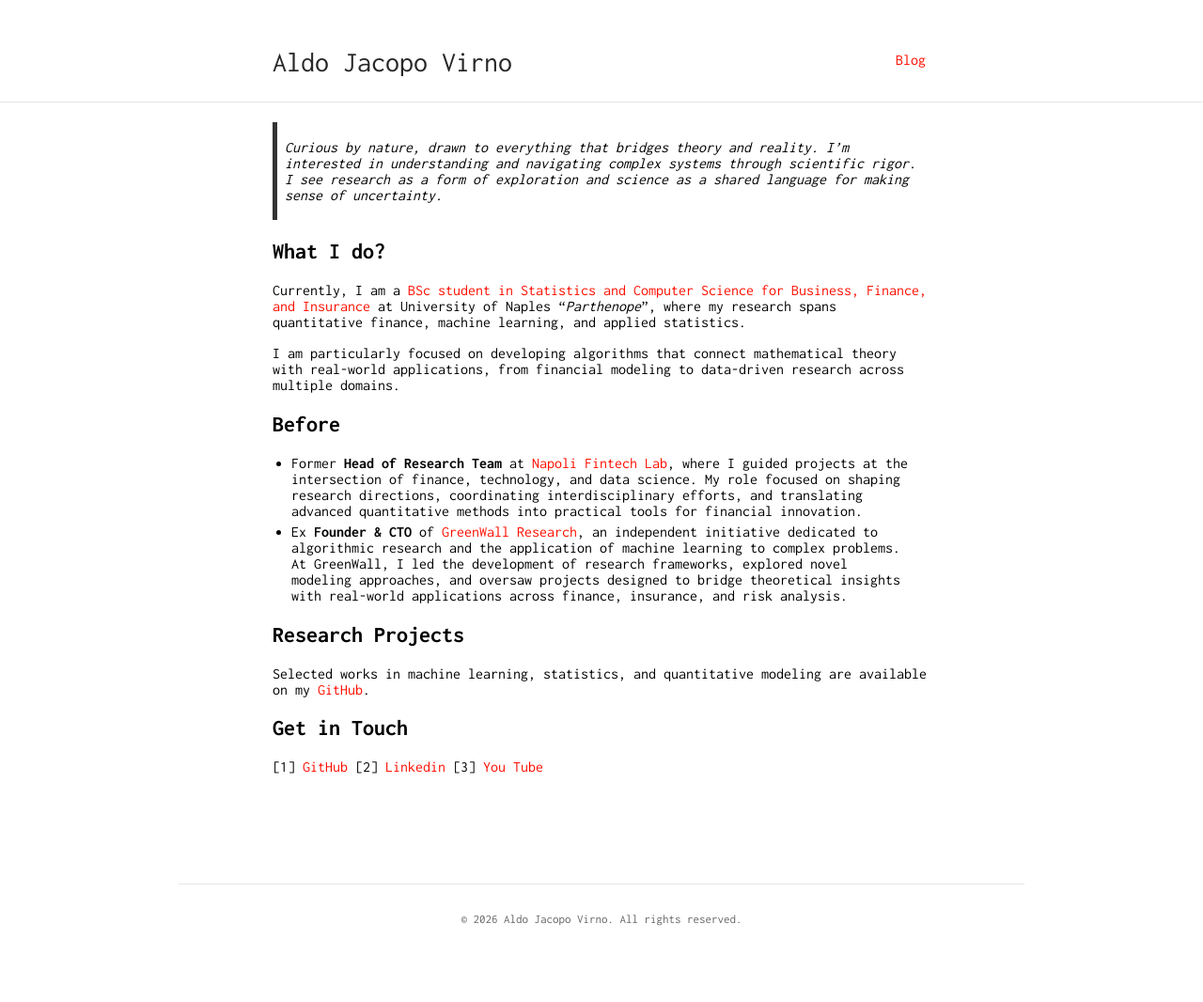
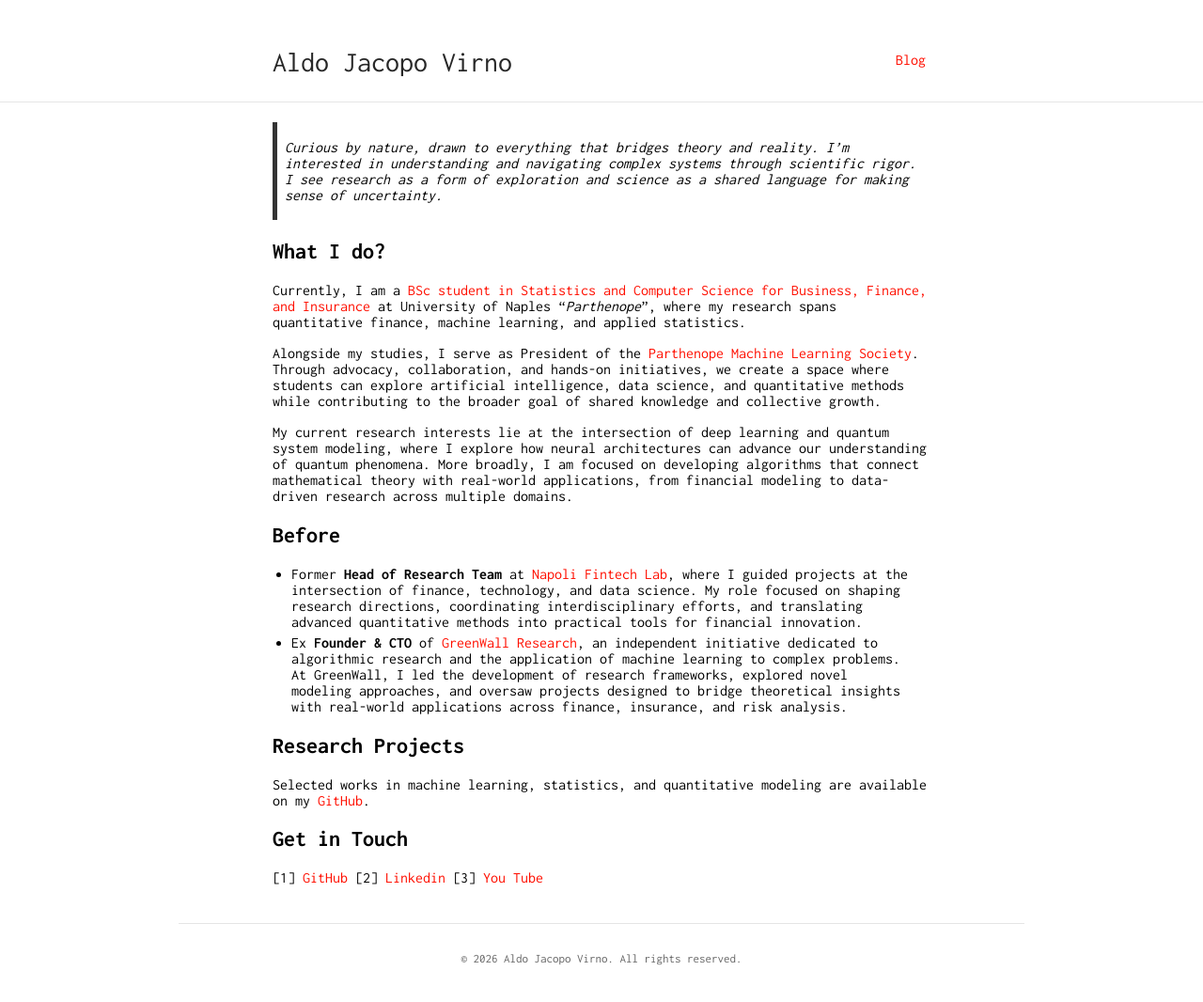
Before and after one commit to aldojacopovirno/aldojacopovirno.github.io, a Jekyll site: the page built from index.md, in a window 1280 px wide. Shown: the whole page at 94% size. Built offline with Jekyll 4.4.1, drawn with Linux system fonts in a browser that asks for light colours; before the commit the page ends 1024 px from its top, so only the background shows below that.

Commit message:
Revise personal introduction and research focus in index.md

```diff
--- a/index.md
+++ b/index.md
@@ -9,7 +9,9 @@ title: Aldo Jacopo Virno
 
 Currently, I am a [BSc student in Statistics and Computer Science for Business, Finance, and Insurance](https://orienta.uniparthenope.it/laurea-triennale/statistica-informatica-azienda-finanza-assicurazioni/) at University of Naples "_Parthenope_", where my research spans quantitative finance, machine learning, and applied statistics.
 
-I am particularly focused on developing algorithms that connect mathematical theory with real-world applications, from financial modeling to data-driven research across multiple domains.
+Alongside my studies, I serve as President of the [Parthenope Machine Learning Society](https://aldojacopovirno.github.io/parthenope-mls/). Through advocacy, collaboration, and hands-on initiatives, we create a space where students can explore artificial intelligence, data science, and quantitative methods while contributing to the broader goal of shared knowledge and collective growth.
+
+My current research interests lie at the intersection of deep learning and quantum system modeling, where I explore how neural architectures can advance our understanding of quantum phenomena. More broadly, I am focused on developing algorithms that connect mathematical theory with real-world applications, from financial modeling to data-driven research across multiple domains.
 
 ## Before
 
```
